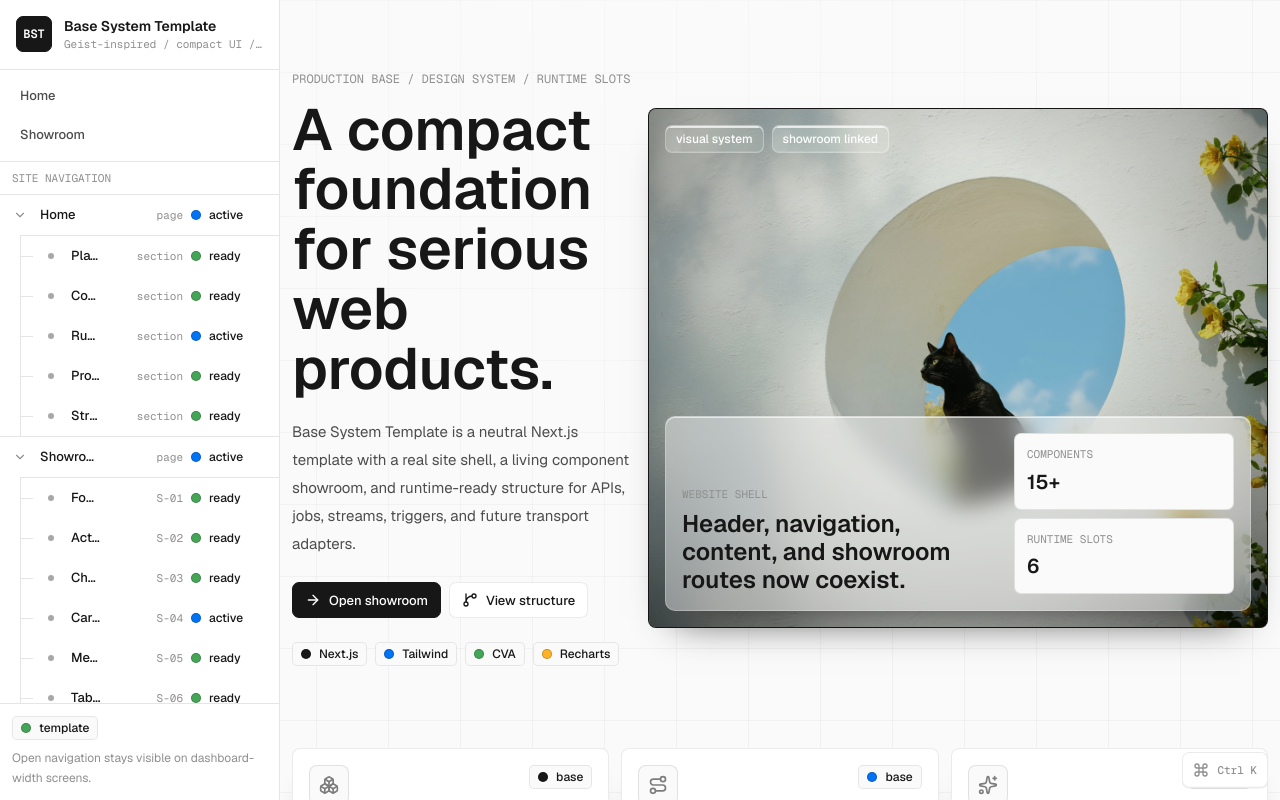
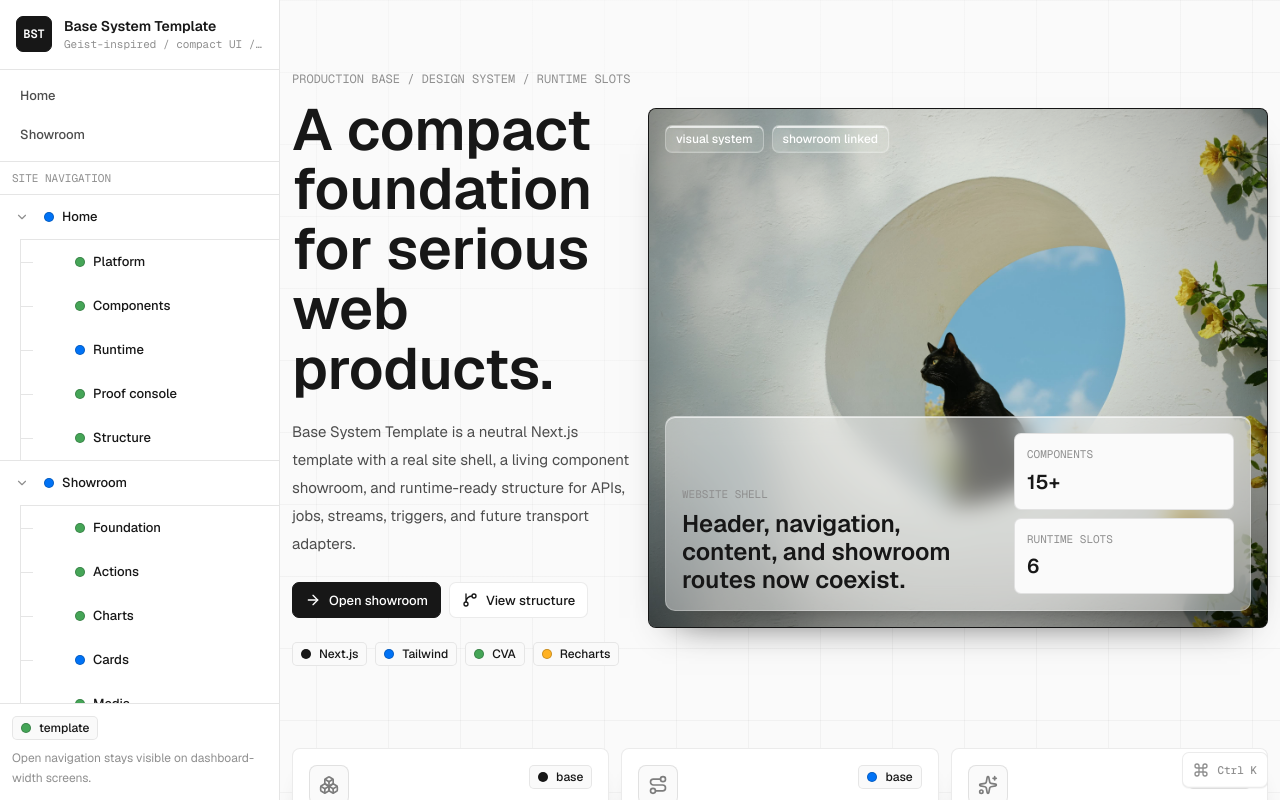
Before and after one commit to sezer-muhammed/base-react-design-template, a Next.js app: page / in a window 1280 px wide. Shown: the top 800 px of the page. Built offline with nearby package versions, Linux system fonts and the light colour scheme.

Commit message:
Simplify recursive menu rows

```diff
--- a/src/components/ui/recursive-menu.tsx
+++ b/src/components/ui/recursive-menu.tsx
@@ -43,12 +43,13 @@ function RecursiveMenuNode({
 }) {
   const hasChildren = Boolean(item.children?.length);
   const [isOpen, setIsOpen] = useState(level === 0);
+  const dotColor = item.status ? statusColor[item.status] : "var(--ds-gray-alpha-600)";
 
   const indicator = hasChildren ? (
     <button
       aria-expanded={isOpen}
       aria-label={`${isOpen ? "Collapse" : "Expand"} ${item.label}`}
-      className="grid h-6 w-6 shrink-0 cursor-pointer place-items-center rounded-[6px] text-[var(--ds-gray-700)] transition hover:bg-[var(--ds-gray-alpha-200)] focus-visible:shadow-[var(--ds-focus-ring)]"
+      className="relative z-10 grid h-7 w-7 shrink-0 cursor-pointer place-items-center rounded-[6px] text-[var(--ds-gray-700)] transition hover:bg-[var(--ds-gray-alpha-200)] focus-visible:shadow-[var(--ds-focus-ring)]"
       onClick={() => setIsOpen((current) => !current)}
       type="button"
     >
@@ -61,55 +62,34 @@ function RecursiveMenuNode({
       />
     </button>
   ) : (
-    <span className="grid h-6 w-6 shrink-0 place-items-center">
-      <span className="h-1.5 w-1.5 rounded-full bg-[var(--ds-gray-alpha-600)]" />
-    </span>
-  );
-
-  const label = item.href ? (
-    <a
-      className="min-w-0 truncate rounded-[5px] text-[13px] font-medium text-[var(--ds-gray-1000)] outline-none focus-visible:shadow-[var(--ds-focus-ring)]"
-      href={item.href}
-    >
-      {item.label}
-    </a>
-  ) : (
-    <span className="min-w-0 truncate text-[13px] font-medium text-[var(--ds-gray-1000)]">
-      {item.label}
-    </span>
+    <span className="h-7 w-7 shrink-0" />
   );
 
   return (
     <li>
       <div
         className={cn(
-          "grid min-h-10 grid-cols-[auto_minmax(0,1fr)_auto] items-center gap-2 px-3 py-2 hover:bg-[var(--ds-gray-100)]",
+          "group relative grid min-h-10 grid-cols-[auto_auto_minmax(0,1fr)] items-center gap-2 px-3 py-2 transition hover:bg-[var(--ds-gray-100)]",
+          item.href && "cursor-pointer",
           level > 0 && "relative before:absolute before:left-0 before:top-1/2 before:h-px before:w-3 before:bg-[var(--ds-gray-alpha-300)]",
         )}
         style={{ paddingLeft: `${8 + level * 10}px` }}
       >
+        {item.href ? (
+          <a
+            aria-label={item.label}
+            className="absolute inset-0 rounded-[6px] outline-none focus-visible:shadow-[var(--ds-focus-ring)]"
+            href={item.href}
+          />
+        ) : null}
         {indicator}
-        {label}
-        <div className="grid shrink-0 grid-cols-[74px_76px] items-center gap-2">
-          {item.meta ? (
-            <span className="hidden justify-self-end font-mono text-[11px] text-[var(--ds-gray-700)] sm:inline">
-              {item.meta}
-            </span>
-          ) : (
-            <span className="hidden sm:inline" />
-          )}
-          {item.status ? (
-            <span className="inline-grid w-[76px] grid-cols-[10px_1fr] items-center gap-2 text-[12px] font-medium text-[var(--ds-gray-1000)]">
-              <span
-                className="h-2.5 w-2.5 rounded-full border border-[var(--ds-gray-alpha-500)]"
-                style={{ background: statusColor[item.status] }}
-              />
-              <span>{item.status}</span>
-            </span>
-          ) : (
-            <span />
-          )}
-        </div>
+        <span
+          className="relative z-[1] h-2.5 w-2.5 shrink-0 rounded-full border border-[var(--ds-gray-alpha-500)]"
+          style={{ background: dotColor }}
+        />
+        <span className="pointer-events-none relative z-[1] min-w-0 truncate text-[13px] font-medium text-[var(--ds-gray-1000)]">
+          {item.label}
+        </span>
       </div>
       {hasChildren && isOpen ? (
         <ul className="ml-5 border-l border-t border-[var(--ds-gray-alpha-300)]">
```
